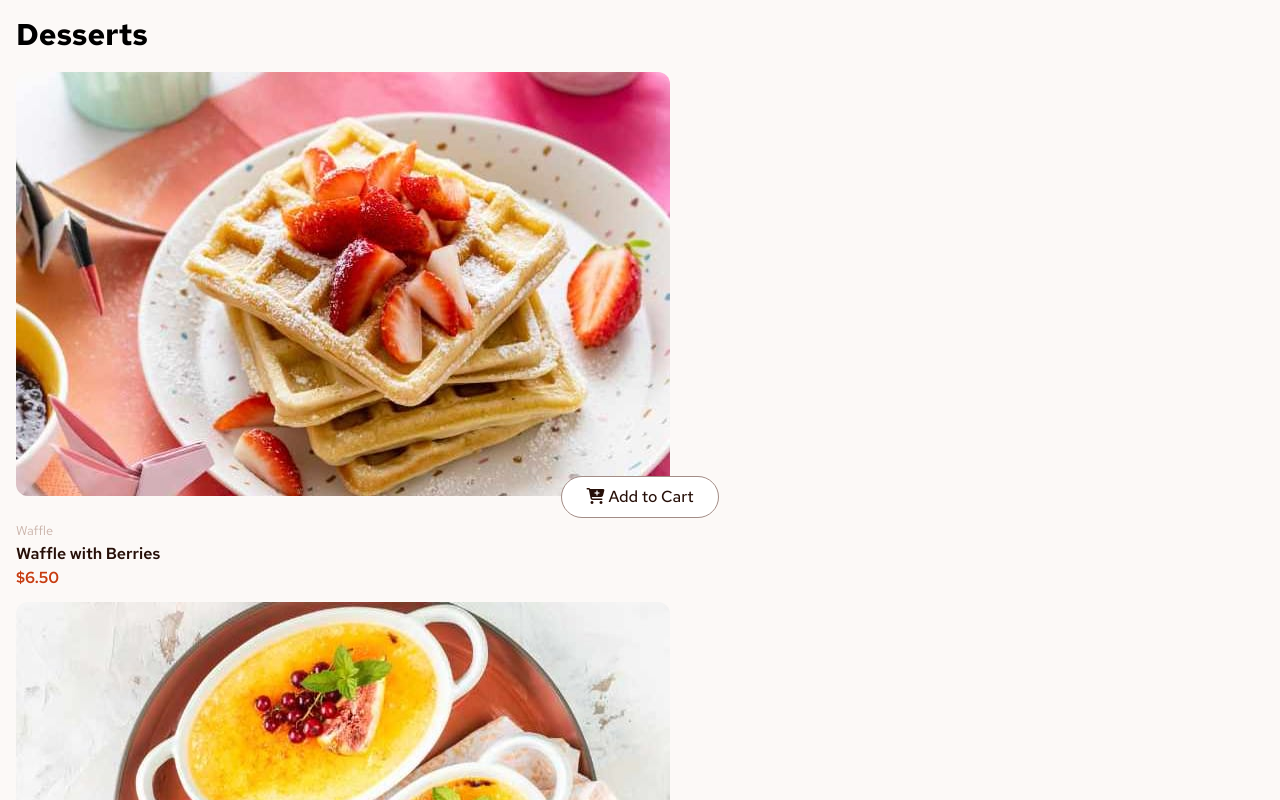
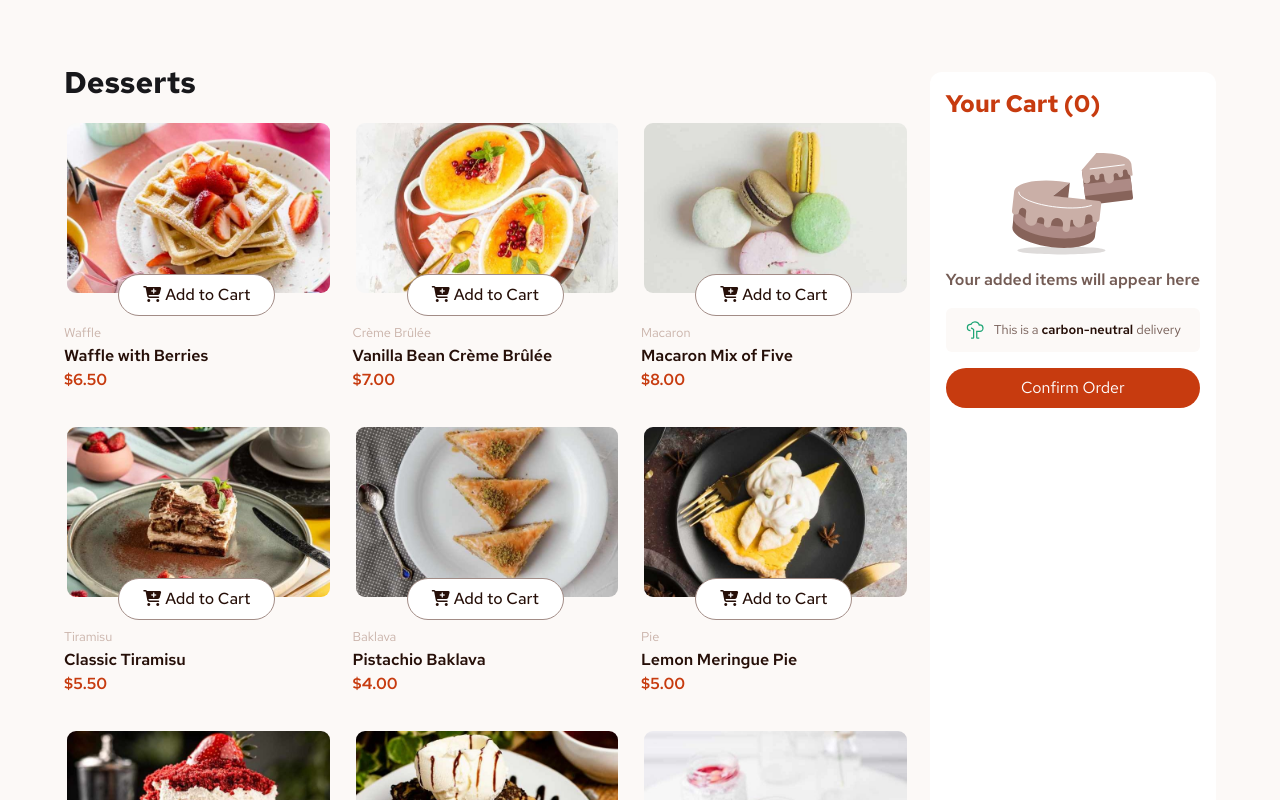
Before and after one commit to Tubachups/Dessert-List-Cart, a React (Vite) app: page / in a window 1280 px wide. Shown: the top 800 px of the page. Built offline with nearby package versions, Linux system fonts and the light colour scheme.

Commit message:
finalize product list with reset Order

```diff
--- a/package.json
+++ b/package.json
@@ -20,6 +20,7 @@
     "@types/react": "^19.1.16",
     "@types/react-dom": "^19.1.9",
     "@vitejs/plugin-react": "^5.0.4",
+    "daisyui": "^5.4.2",
     "eslint": "^9.36.0",
     "eslint-plugin-react-hooks": "^5.2.0",
     "eslint-plugin-react-refresh": "^0.4.22",
--- a/src/App.jsx
+++ b/src/App.jsx
@@ -1,21 +1,18 @@
 import { useEffect, useState } from "react"
 import Desserts from './components/Desserts'
 import Cart from './components/Cart'
+import { useCartState } from "./hooks/useCartState";
 
 function App() {
-  const [isLoading, setIsLoading] = useState(false);
   const [desserts, setDesserts] = useState([]);
-  const [cartItems, setCartItems] = useState([])
-
+  const [cartItems, setCartItems] = useState([]);
+  const [resetTrigger, triggerReset] = useCartState()
 
   async function fetchDesserts() {
-    setIsLoading(true);
-    await new Promise((resolve) => setTimeout(resolve, 500));
     const response = await fetch('/data.json');
     const data = await response.json();
 
     setDesserts(data);
-    setIsLoading(false);
   }
 
   const updateCart = (dessert, quantity) => {
@@ -24,7 +21,6 @@ function App() {
     } else {
       setCartItems((cartItems) => {
         const existingItem = cartItems.find(item => item.id === dessert.id);
-
         if (existingItem) {
           return cartItems.map(item =>
             item.id === dessert.id ? { ...item, quantity } : item
@@ -41,11 +37,13 @@ function App() {
   }, []);
 
   return (
-    <div className='App p-4 bg-[#fcf9f7] font-display'>
-      {
-        isLoading ? <div>Loading</div> : <Desserts desserts={desserts} updateCart={updateCart} />
-      }
-      <Cart cartItems={cartItems} />
+    <div className='App p-4 lg:p-16 bg-[#fcf9f7] font-display'>
+      <h1 className='text-3xl font-bold mb-5'>Desserts</h1>
+        <div className="flex flex-col xl:flex-row gap-5">
+          <Desserts desserts={desserts} updateCart={updateCart}  resetTrigger={resetTrigger}/>
+          <Cart cartItems={cartItems} setCartItems={setCartItems}  triggerReset={triggerReset} />
+        </div>
+
     </div>
   )
 }
--- a/src/components/Card.jsx
+++ b/src/components/Card.jsx
@@ -1,14 +1,25 @@
-import { useState } from 'react'
+import { useState, useEffect } from 'react'
 
-const Card = ({ dessert, updateCart }) => {
+const Card = ({ dessert, updateCart, resetTrigger }) => {
   const { image, category, name, price } = dessert
+  const [isSelectImg, setIsSelectImg] = useState(false)
   const [isAddCart, setIsAddCart] = useState(false)
   const [quantity, setQuantity] = useState(0)
+
+  useEffect(() => {
+    if (resetTrigger > 0) {
+      setIsAddCart(false)
+      setIsSelectImg(false)
+      setQuantity(0)
+    }
+  }, [resetTrigger])
+
 
   const changeAddCart = () => {
     setIsAddCart(true)
     setQuantity(1)
     updateCart(dessert, 1)
+    setIsSelectImg(true)
   }
 
   const changeQty = (sign) => {
@@ -22,31 +33,33 @@ const Card = ({ dessert, updateCart }) => {
       setQuantity(newQty);
     } else if (sign === '-' && quantity === 1) {
       setIsAddCart(false);
+      setIsSelectImg(false)
       newQty = 0;
       setQuantity(0);
     }
-
     updateCart(dessert, newQty);
   }
 
   return (
-    <div className='Card mb-3'>
-      <img src={image['mobile']} alt={name} className='rounded-xl' />
-      <div className='flex justify-center '>
+    <div className='Card mb-3 '>
+      <div className="relative mb-6">
+        <img src={image['mobile']} alt={name} className={`rounded-xl w-full ${isSelectImg ? 'border-[#c73b0f] border-3' : 'border-3 border-transparent' } `} />
+        <div className='flex absolute -bottom-5 left-1/2 -translate-x-1/2 w-40'>
           {
             isAddCart ?
               (
-              <div className='flex  p-2 px-3  rounded-full -mt-5 bg-[#c73a0f] justify-between gap-12 text-white border-[#c73a0f] border'>
+                <div className='flex  p-2 px-3  rounded-full  bg-[#c73a0f] justify-between gap-12 text-white border-[#c73a0f] border'>
                   <button onClick={() => changeQty('-')} className='cursor-pointer '><i className="fa-solid fa-square-minus "></i></button>
                   <p>{quantity}</p>
                   <button onClick={() => changeQty('+')} className='cursor-pointer'><i className="fa-solid fa-square-plus "></i></button>
                 </div>
               ) :
               (
-              <button onClick={changeAddCart} className='border-[#A28C86] border p-2 px-6 rounded-full -mt-5 bg-white cursor-pointer text-[#260f08] font-medium'>
+                <button onClick={changeAddCart} className='border-[#A28C86] border p-2 px-6 rounded-full  bg-white cursor-pointer text-[#260f08] font-medium ' >
                   <i className='fa-solid fa-cart-plus pr-1'></i>Add to Cart</button>
               )
           }
+        </div>
       </div>
 
       <div>
--- a/src/components/Cart.jsx
+++ b/src/components/Cart.jsx
@@ -1,24 +1,41 @@
 import emptyCartImage from '../assets/images/illustration-empty-cart.svg';
+import treeImage from '../assets/images/icon-carbon-neutral.svg';
+import checkImage from '../assets/images/icon-order-confirmed.svg'
 
-const Cart = ({ cartItems  }) => {
+
+const Cart = ({ cartItems, setCartItems, triggerReset }) => {
   const totalItems = cartItems.reduce((sum, item) => sum + item.quantity, 0);
   const totalPrice = cartItems.reduce((sum, item) => sum + (item.price * item.quantity), 0);
 
+  const showModal = () => {
+    document.getElementById('my_modal_1').showModal();
+  }
+
+  const resetOrder = () => {
+    setCartItems([])
+    triggerReset()
+
+    setTimeout(() => {
+      document.getElementById('my_modal_1').close()
+    }, 1000);
+  }
+
   return (
-    <div className="Cart bg-white p-4 rounded-xl">
-      <h2 className="text-[#c73b0f] font-bold text-2xl mb-5">Your Cart <span>({totalItems})</span></h2>
+    <div className="Cart bg-white p-4 rounded-xl xl:-mt-12 xl:mb-50 ">
+      <h2 className="text-[#c73b0f] font-bold text-2xl mb-5 ">Your Cart <span>({totalItems})</span></h2>
       <div>
         {
           cartItems.length !== 0 ?
             (
               cartItems.map((item) => (
-              <div key={item.id}>
-                <p>{item.name}</p>
-                <div>
-                  <p>{item.quantity}x</p>
-                  <p>@ ${item.price.toFixed(2)}</p>
-                  <p>${(item.price * item.quantity).toFixed(2)}</p>
+                <div key={item.id} className='mb-3'>
+                  <p className='text-[#260f08] font-semibold'>{item.name}</p>
+                  <div className='flex gap-2'>
+                    <p className='text-[#c73b0f] font-semibold'>{item.quantity}x</p>
+                    <p className='text-[#a28c86]'>@ ${item.price.toFixed(2)}</p>
+                    <p className='text-[#745c55] font-semibold'>${(item.price * item.quantity).toFixed(2)}</p>
                   </div>
+                  <hr className='text-[#f4edea] mt-2' />
                 </div>
               ))
             ) : (
@@ -30,13 +47,54 @@ const Cart = ({ cartItems  }) => {
         }
 
         {cartItems.length > 0 && (
-          <div>
-            <p>Order Total</p>
-            <h3>${totalPrice.toFixed(2)}</h3>
+          <div className='flex justify-between items-center'>
+            <p className='text-[#260f08]'>Order Total</p>
+            <h3 className='font-bold text-2xl text-[#260f08]'>${totalPrice.toFixed(2)}</h3>
           </div>
         )}
+
+      </div>
+
+      <div className='flex justify-center gap-2 bg-[#fcf9f7] p-3 rounded-md my-4'>
+        <img src={treeImage} alt="" />
+        <small className=' text-[#745c55]'>This is a <span className='font-semibold text-[#260f08]'>carbon-neutral</span> delivery</small>
+      </div>
+      <button className='cursor-pointer bg-[#c73b0f] text-white rounded-full py-2 w-full' onClick={showModal}>Confirm Order</button>
+
+      <dialog id="my_modal_1" className="modal modal-bottom sm:modal-middle">
+        <div className="modal-box bg-white">
+          <img src={checkImage} alt="" />
+          <h1 className="font-bold text-3xl text-[#260f08]">Order Confirmed!</h1>
+          <p className='text-[#a28c86]'>We hope you enjoy your food</p>
+          <div className='bg-[#fcf9f7] p-4 rounded-md my-4 max-h-60 overflow-y-auto'>
+            {cartItems.map((item) => (
+              <div key={item.id} className='flex items-center gap-3 mb-3'>
+                <img src={item.image.thumbnail} alt={item.name} className='w-12 h-12 rounded' />
+                <div className='flex-1'>
+                  <p className='text-[#260f08] font-semibold'>{item.name}</p>
+                  <div className='flex gap-2'>
+                    <p className='text-[#c73b0f] font-semibold'>{item.quantity}x</p>
+                    <p className='text-[#a28c86]'>@ ${item.price.toFixed(2)}</p>
                   </div>
                 </div>
+                <p className='text-[#260f08] font-semibold'>${(item.price * item.quantity).toFixed(2)}</p>
+              </div>
+            ))}
+            <div className='flex justify-between items-center mt-4 pt-3 border-t'>
+              <p className='text-[#745c55]'>Order Total</p>
+              <h3 className='font-bold text-2xl text-[#260f08]'>${totalPrice.toFixed(2)}</h3>
+            </div>
+          </div>
+          <button className="cursor-pointer bg-[#c73b0f] mx-auto w-full rounded-full py-2" onClick={resetOrder}>Start New Order</button>
+
+        </div>
+        <form method="dialog" className="modal-backdrop">
+          <button>close</button>
+        </form>
+      </dialog>
+    </div>
+
   )
 }
+
 export default Cart
--- a/src/components/Desserts.jsx
+++ b/src/components/Desserts.jsx
@@ -1,17 +1,17 @@
 import Card from './Card'
 
-const Desserts = ({ desserts, updateCart}) => {
+const Desserts = ({ desserts, updateCart, resetTrigger}) => {
 
 
   return (
-    <div className="Desserts">
-      <h1 className='text-3xl font-bold mb-5'>Desserts</h1>
+    <div className="grid grid-cols-1 md:grid-cols-3 md:gap-3 xl:gap-5 flex-2 ">
 
       {desserts.map(dessert => (
         <Card
           key={dessert.id}
           dessert={dessert}
           updateCart={updateCart}
+          resetTrigger={resetTrigger}
         />
       ))}
     </div>
--- /dev/null
+++ b/src/hooks/useCartState.jsx
@@ -0,0 +1,11 @@
+import { useState } from 'react';
+
+export const useCartState = () => {
+  const [resetTrigger, setResetTrigger] = useState(0);
+
+  const triggerReset = () => {
+    setResetTrigger(prev => prev + 1);
+  };
+
+  return [ resetTrigger, triggerReset ];
+};
--- a/src/main.css
+++ b/src/main.css
@@ -1,5 +1,6 @@
 @import url('https://fonts.googleapis.com/css2?family=Red+Hat+Text:ital,wght@0,300..700;1,300..700&display=swap');
 @import "tailwindcss";
+@plugin "daisyui";
 
 
 @theme{
```
Also changed, not shown: 1 other file (tests, documents, lock files or other folders). Lines whose indentation alone changed are shown as unchanged.
